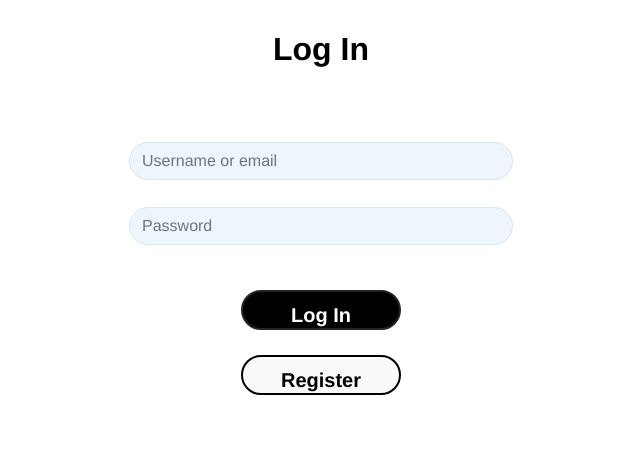
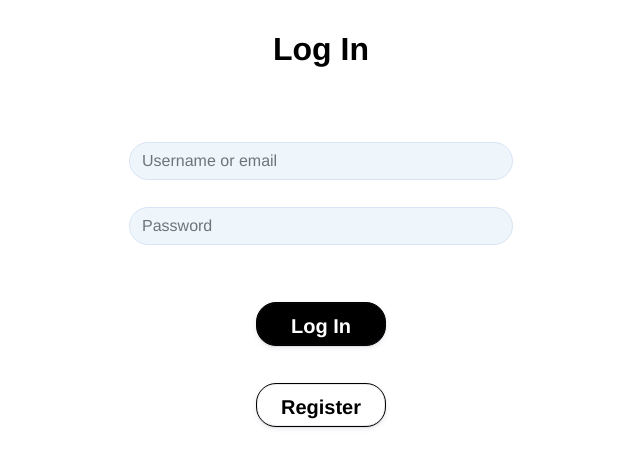
Before and after one commit to petardmnv/System-access-segmentation, a Vue app in the folder src/client/: page /login in a window 1280 px wide. Shown: the top 468 px of the page, without its empty margins (319-959 px from the left). Built offline with nearby package versions, Linux system fonts and the light colour scheme.

Commit message:
fix: Update components UI and reformat the code.

```diff
--- a/src/client/src/components/ButtonComponent.vue
+++ b/src/client/src/components/ButtonComponent.vue
@@ -34,27 +34,67 @@ export default {
 
 <style scoped>
 .btn.btn-light.btn-lg {
-  height: 5vh;
-  width: 20vh;
-  border-width: 2px;
-  border-color: black;
+  backface-visibility: hidden;
+  background-color: white;
   color: black;
-  border-radius: 70px;
+  border-radius: 20px;
+  border-width: 3px;
+  box-shadow: rgba(50, 50, 93, 0.1) 0 0 0 1px inset,
+    rgba(50, 50, 93, 0.1) 0 2px 5px 0, rgba(0, 0, 0, 0.07) 0 1px 1px 0;
+  box-sizing: border-box;
+  cursor: pointer;
+  font-weight: 700;
+  height: 44px;
+  margin: 12px 0 0;
+  outline: none;
+  border: solid 1px black;
+  overflow: hidden;
+  position: relative;
   text-align: center;
-  font-weight: 700;
+  text-transform: none;
+  transition: all 0.2s, box-shadow 0.08s ease-in;
+  max-width: 150px;
+  width: 130px;
   margin-left: 2ch;
   margin-right: 2ch;
 }
+
+.btn.btn-light.btn-lg:focus {
+  box-shadow: rgba(50, 50, 93, 0.1) 0 0 0 1px inset,
+    rgba(50, 50, 93, 0.2) 0 6px 15px 0, rgba(0, 0, 0, 0.1) 0 2px 2px 0,
+    rgba(50, 151, 211, 0.3) 0 0 0 4px;
+}
+
 .btn.btn-dark.btn-lg {
-  height: 5vh;
-  width: 20vh;
+  backface-visibility: hidden;
   background-color: rgb(0, 0, 0);
-  border-width: 2px;
-  border-radius: 70px;
+  color: rgb(255, 255, 255);
+  border-radius: 20px;
+  border-width: 3px;
+  box-shadow: rgba(50, 50, 93, 0.1) 0 0 0 1px inset,
+    rgba(50, 50, 93, 0.1) 0 2px 5px 0, rgba(0, 0, 0, 0.07) 0 1px 1px 0;
+  box-sizing: border-box;
+  cursor: pointer;
+  font-weight: 700;
+  height: 44px;
+  margin: 12px 0 0;
+  outline: none;
+  border: solid 1px black;
+  overflow: hidden;
+  position: relative;
   text-align: center;
-  font-weight: 700;
+  text-transform: none;
+  transition: all 0.2s, box-shadow 0.08s ease-in;
+  max-width: 150px;
+  width: 130px;
   margin-left: 2ch;
   margin-right: 2ch;
+}
+
+.btn.btn-dark.btn-lg:focus {
+  box-shadow: rgba(50, 50, 93, 0.1) 0 0 0 1px inset,
+    rgba(50, 50, 93, 0.2) 0 6px 15px 0, rgba(0, 0, 0, 0.1) 0 2px 2px 0,
+    rgba(50, 151, 211, 0.3) 0 0 0 4px;
 }
 
 .btn.btn-light.btn-sm {
--- a/src/client/src/components/CardComponent.vue
+++ b/src/client/src/components/CardComponent.vue
@@ -6,10 +6,13 @@
 
 <style scoped>
 .contentContainer {
+  display: flex;
   border-radius: 12px;
+  position: relative;
+  justify-content: space-between;
   border: 2px solid black;
   box-shadow: 0 2px 8px rgba(0, 0, 0, 0.26);
-  padding: 2rem;
+  padding: 2.3rem;
   margin: 2rem auto;
   max-width: 50rem;
   max-height: 80rem;
--- a/src/client/src/components/ContentComponent.vue
+++ b/src/client/src/components/ContentComponent.vue
@@ -1,7 +1,6 @@
 <template>
   <div class="model">
     <CardComponent>
-      <header>
       <div class="see-info">
         <ButtonComponent
           :message="'Info'"
@@ -11,13 +10,6 @@
         />
       </div>
       <h2>{{ title }}</h2>
-      </header>
-      <div class="privileges">
-        <h6>{{ description }}:</h6>
-        <p>
-          {{ contentField }}
-        </p>
-      </div>
     </CardComponent>
     <router-view></router-view>
   </div>
@@ -56,9 +48,6 @@ export default {
     getLink() {
       return this.$route.path + "/" + this.id;
     },
-    contentField() {
-      return this.content.join(", ");
-    },
     showBadge() {
       if (this.contentType === "none") {
         return false;
@@ -70,6 +59,12 @@ export default {
 </script>
 
 <style scoped>
+h2 {
+  display: flex;
+  margin: auto;
+  padding: 2px;
+  text-align: center;
+}
 h6 {
   text-align: start;
 }
@@ -80,17 +75,13 @@ p {
   overflow: hidden;
   text-overflow: ellipsis;
 }
-header {
-  position: relative;
-  justify-content: start;
-  align-content: space-between;
+div .see-info {
+  display: flex;
 }
-div .see-info {
-  display: inline-block;
-}
-header .see-info {
+.see-info {
   position: absolute;
-  right: 0;
+  top: 0.1em;
+  right: 4px;
 }
 .privileges {
   margin-bottom: 20px;
--- a/src/client/src/components/NavComponent.vue
+++ b/src/client/src/components/NavComponent.vue
@@ -6,7 +6,10 @@
       <router-link class="nav-link" to="/results">Results</router-link>
       <router-link class="nav-link" to="/models">Models</router-link>
     </nav>
-    <div v-if="isAuthenticated" class="d-grid gap-2 d-md-flex justify-content-md-end">
+    <div
+      v-if="isAuthenticated"
+      class="d-grid gap-2 d-md-flex justify-content-md-end"
+    >
       <button-component
         @click="logout"
         :isBtn="true"
@@ -55,19 +58,17 @@ nav.nav.justify-content-center a.active.router-link-exact-active.nav-link {
   display: flex;
   justify-content: center;
 }
-div .d-grid.gap-2.d-md-flex.justify-content-md-end{
-  display: inline-block!important;
+div .d-grid.gap-2.d-md-flex.justify-content-md-end {
+  display: inline-block !important;
   position: absolute;
   margin-left: 50px;
 }
 div .d-grid.gap-2.d-md-flex.justify-content-md-end .btn.btn-dark.btn-lg {
-  height: 4vh;
-  width: 13vh;
   background-color: rgb(0, 0, 0);
   border-width: 2px;
   border-radius: 70px;
   text-align: center;
-  font-weight: 700;
+  font-size: larger;
   line-height: normal;
   margin-left: 0;
   margin-right: 0;
--- a/src/client/src/components/PipelineComponent.vue
+++ b/src/client/src/components/PipelineComponent.vue
@@ -1,6 +1,6 @@
 <template>
   <form @submit.prevent="submitForm" class="form-data">
-        <div class="mb-3">
+    <div class="mb-3">
       <label for="formFile" class="form-label">Import IdM file</label>
       <input
         class="form-control"
@@ -24,9 +24,7 @@
       <input type="username" class="form-control" id="inputJob" v-model="job" />
     </div>
     <div class="last-message">
-      <p v-if="!isValid">
-        Please fulfill all data fields.
-      </p>
+      <p v-if="!isValid">Please fulfill all data fields.</p>
     </div>
     <ButtonComponent
       :isBtn="true"
```
Also changed, not shown: src/client/src/components/SpinnerComponent.vue (+8 -11 lines). Lines whose indentation alone changed are shown as unchanged.
